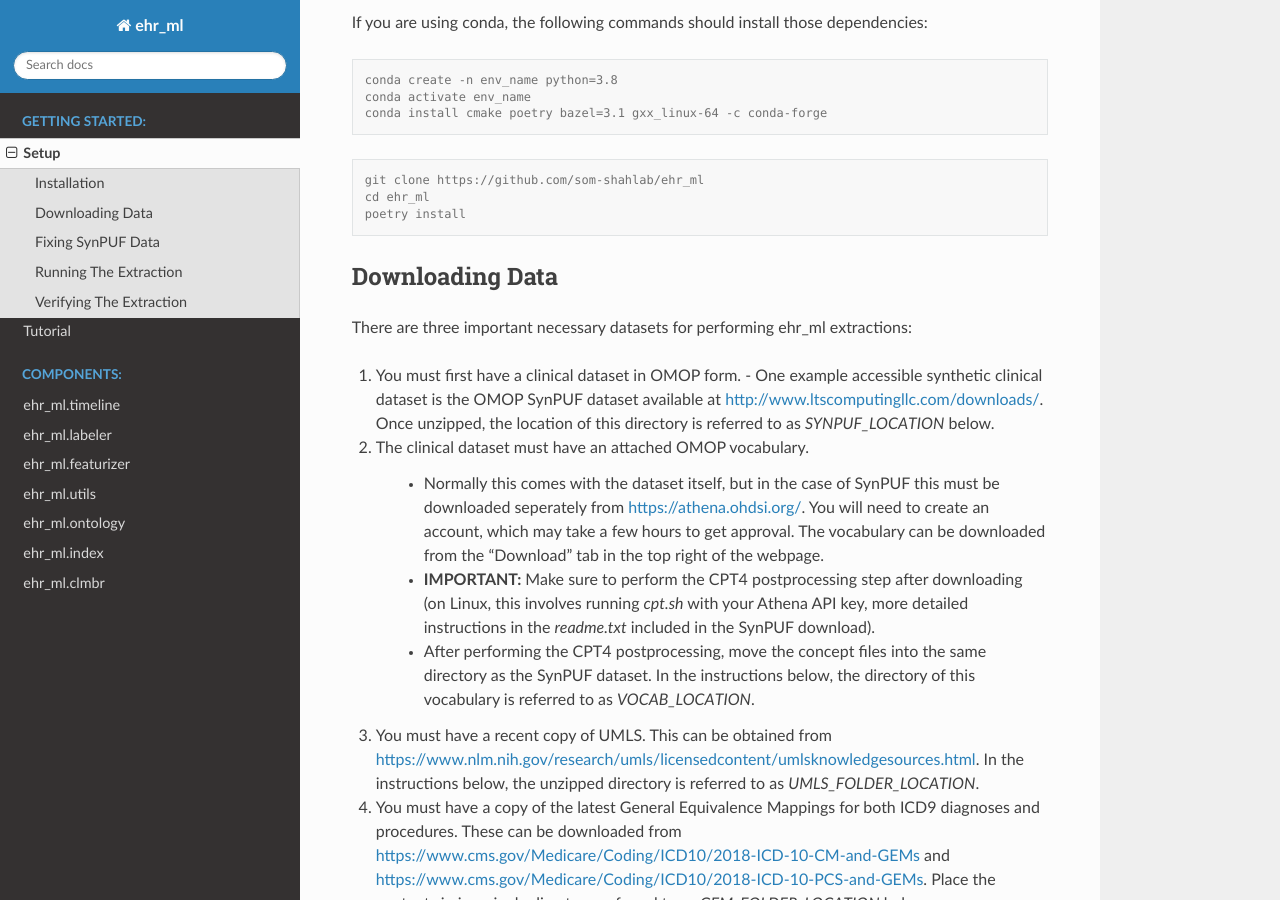
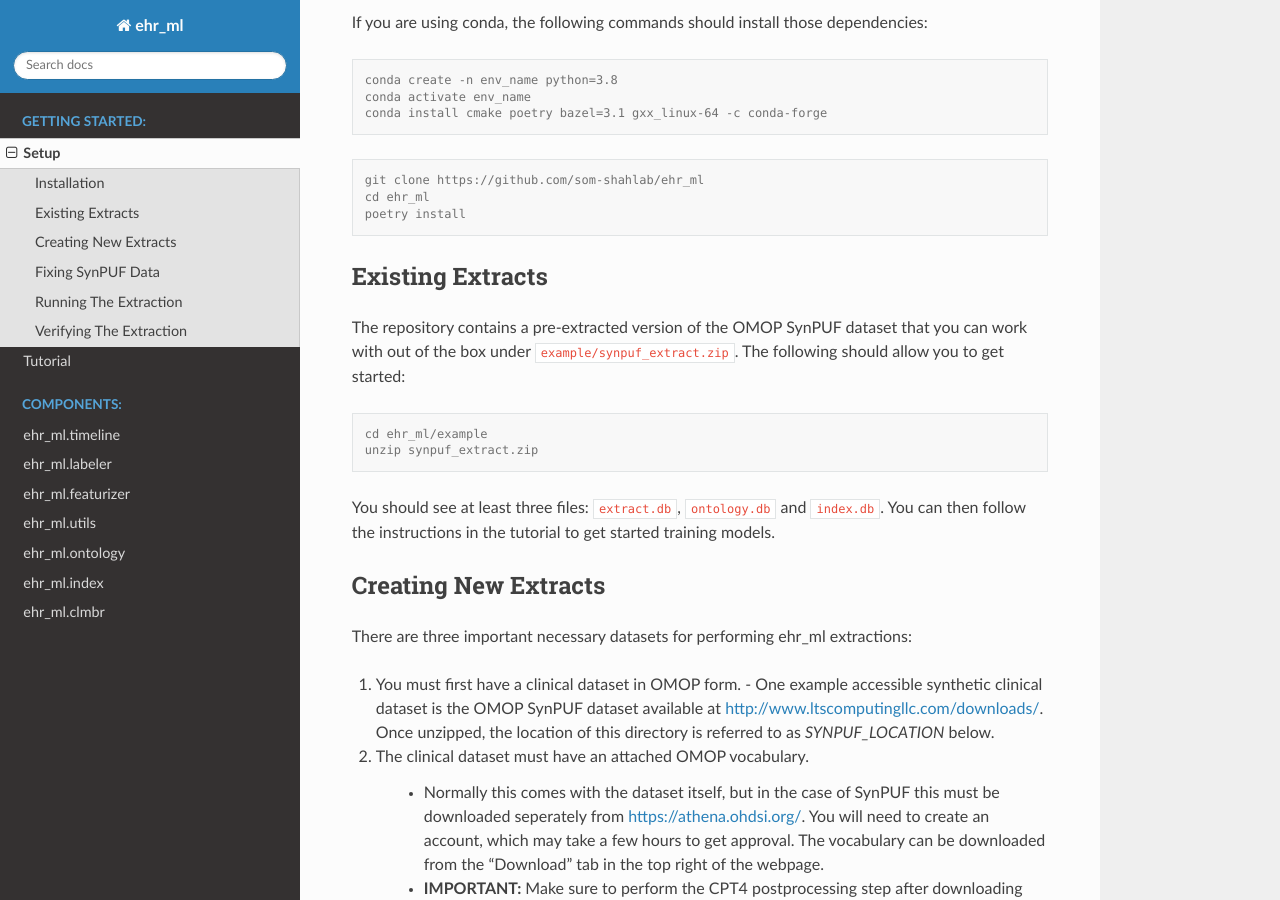
Before and after one commit to som-shahlab/ehr_ml, a Sphinx documentation site: the page built from doc_src/source/setup.rst, in a window 1280 px wide and 900 px high, scrolled down 644 px. Built offline with Sphinx 7.4.7 and the Read the Docs theme 2.0.0, drawn with Linux system fonts in a browser that asks for light colours.

Commit message:
New section detailing the included SynPUF extract

```diff
--- a/doc_src/source/setup.rst
+++ b/doc_src/source/setup.rst
@@ -36,7 +36,19 @@ If you are using conda, the following commands should install those dependencies
    poetry install
 
 *********************************************
-Downloading Data
+Existing Extracts
+*********************************************
+The repository contains a pre-extracted version of the OMOP SynPUF dataset that you can work with out of the box under :code:`example/synpuf_extract.zip`. The following should allow you to get started:
+
+.. code-block:: console
+
+   cd ehr_ml/example
+   unzip synpuf_extract.zip
+
+You should see at least three files: :code:`extract.db`, :code:`ontology.db` and :code:`index.db`. You can then follow the instructions in the tutorial to get started training models.
+
+*********************************************
+Creating New Extracts
 *********************************************
 
 There are three important necessary datasets for performing ehr_ml extractions:
```
